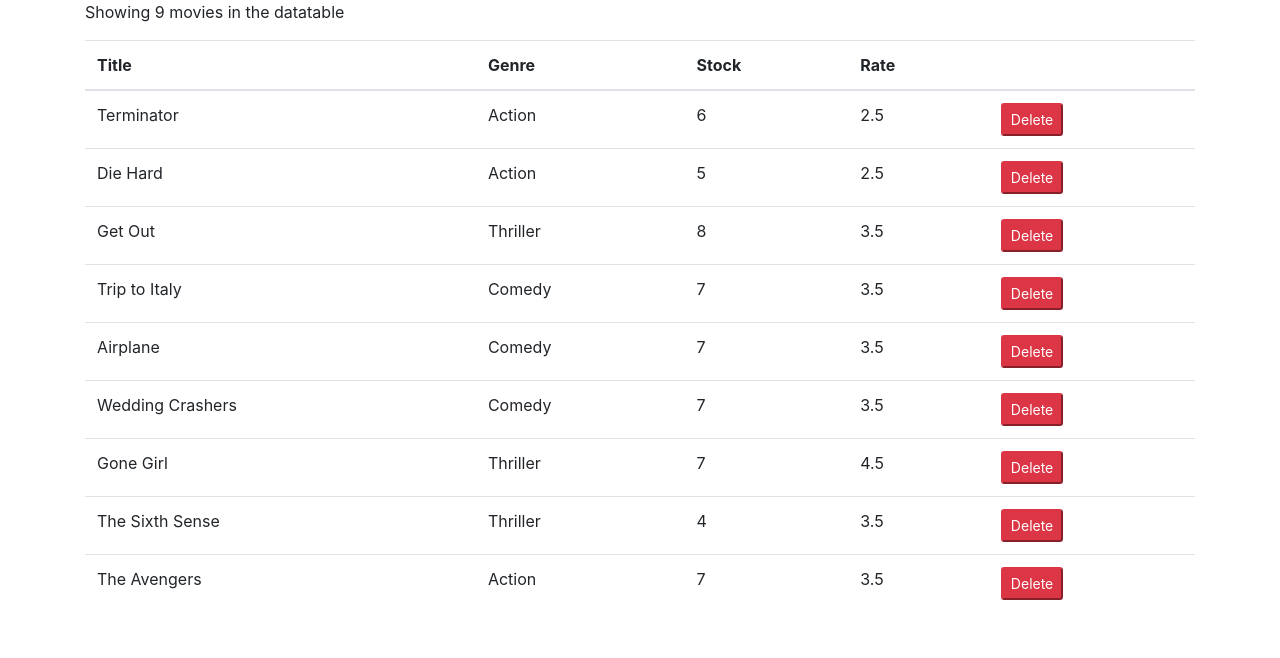
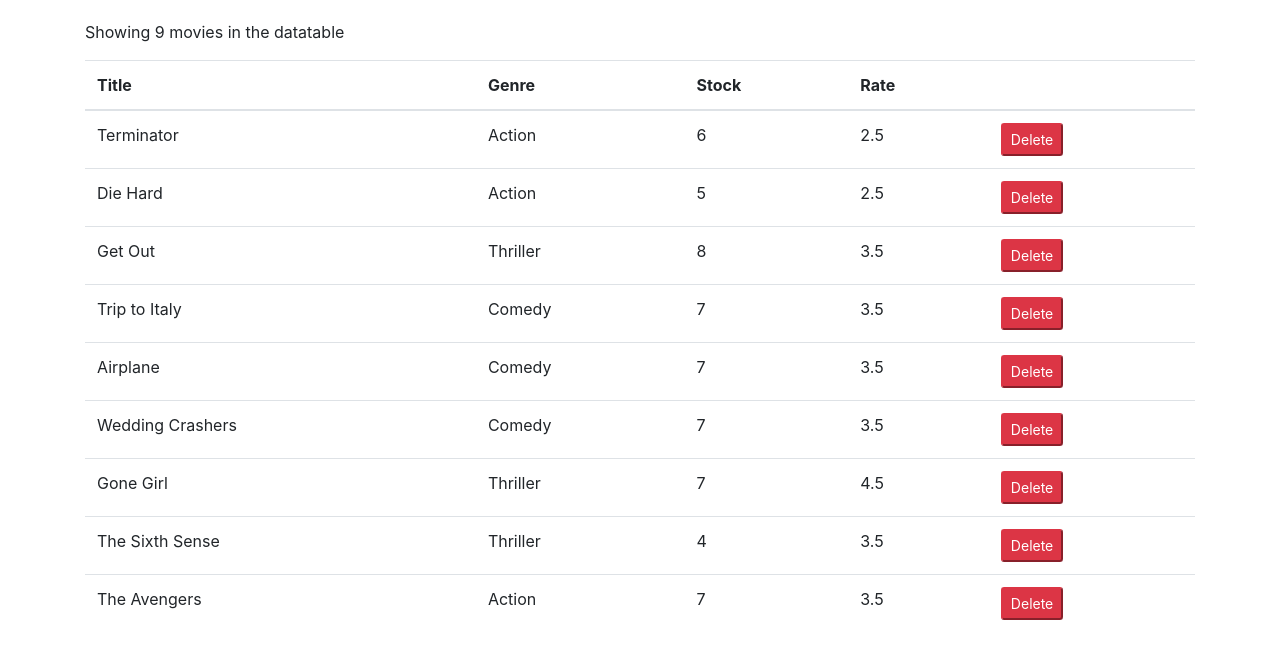
Before and after one commit to kusumghimire/react-vidly, a React (Create React App) app: page / in a window 1280 px wide. Shown: the top 658 px of the page. Built offline with nearby package versions, Linux system fonts and the light colour scheme.

Commit message:
padding added to right button

```diff
--- a/src/index.css
+++ b/src/index.css
@@ -1,5 +1,7 @@
 body {
   margin: 0;
+  padding: 20px 0 0;
+  /* padding added to right left 0 0  */
   font-family: -apple-system, BlinkMacSystemFont, 'Segoe UI', 'Roboto', 'Oxygen',
     'Ubuntu', 'Cantarell', 'Fira Sans', 'Droid Sans', 'Helvetica Neue',
     sans-serif;
```
